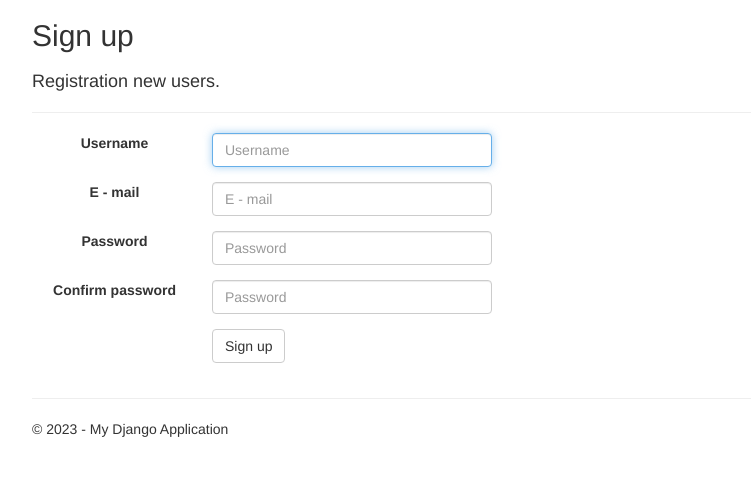
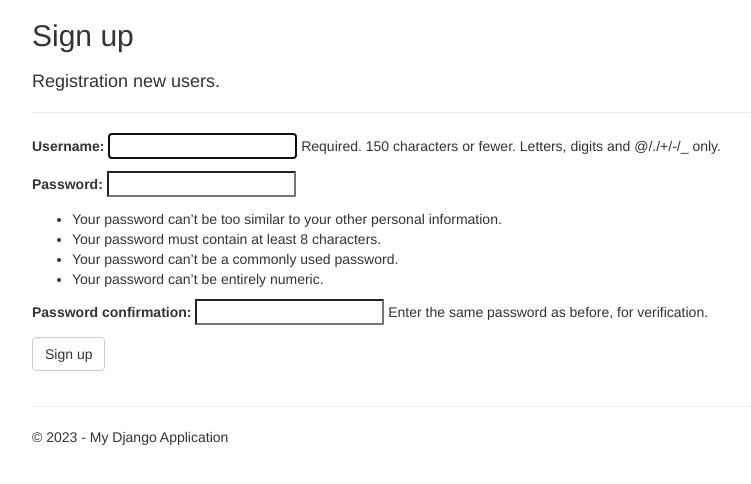
Before and after one commit to PythonDeveloper06/DjangoWeb, a Django app: page /signup/ in a window 1280 px wide. Shown: the part 51-535 px from the top of the page, without its empty margins (38-789 px from the left). Run offline with Django 3.2, Linux system fonts and the light colour scheme; parts of the project's set-up code (start-up, migrations or seed data) failed here and were passed over; some libraries are stand-ins or nearby versions.

```diff
--- a/app/forms.py
+++ b/app/forms.py
@@ -1,17 +1,25 @@
 """
 Definition of forms.
 """
+import random
 
 from django import forms
 from django.contrib.auth.forms import AuthenticationForm, UserCreationForm
 from django.utils.translation import gettext_lazy as _
 from django.urls import reverse_lazy
-from django.contrib.auth.models import User
-from django.core.exceptions import ValidationError
-from django.views import generic
+from django.views.generic import CreateView
 from .models import *
 
+
 NUMBERS = ('1', '2', '3', '4', '5', '6', '7', '8', '9', '0')
+
+
+def new_code():
+    rand_number = int(''.join(random.sample(NUMBERS, 4)))
+    while len(str(rand_number)) != 4:
+        rand_number = int(''.join(random.sample(NUMBERS, 4)))
+    return rand_number
+
 
 class BootstrapAuthenticationForm(AuthenticationForm):
     """Authentication form which uses boostrap CSS."""
@@ -25,62 +33,8 @@ class BootstrapAuthenticationForm(AuthenticationForm):
                                    'placeholder':'Password'}))
 
 
-
-
-
-
-class CustomForm(UserCreationForm):
-    username = forms.CharField(min_length=5, max_length=150,
-                               widget=forms.TextInput({
-                                   'class': 'form-control',
-                                   'placeholder': 'Username'}))
-    email = forms.EmailField(label='email',
-                             widget=forms.TextInput({
-                                   'class': 'form-control',
-                                   'placeholder': 'E - mail'}))
-    password1 = forms.CharField(label=_('Password'),
-                                widget=forms.PasswordInput({
-                                   'class': 'form-control',
-                                   'placeholder':'Password'}))
-    password2 = forms.CharField(label=_('Confirm password'),
-                                widget=forms.PasswordInput({
-                                   'class': 'form-control',
-                                   'placeholder':'Password'}))
-
-    def username_clean(self):
-        username = self.cleaned_data['username'].lower()
-        new = User.objects.filter(username=username)
-        if new.count():
-            raise ValidationError("User Already Exist")
-        return username
-
-    def email_clean(self):
-        email = self.cleaned_data['email'].lower()
-        new = User.objects.filter(email=email)
-        if new.count():
-            raise ValidationError("Email Already Exist")
-        return email
-
-    def clean_password2(self):
-        password1 = self.cleaned_data['password1']
-        password2 = self.cleaned_data['password2']
-
-        if password1 and password2 and password1 != password2:
-            raise ValidationError("Password don't match")
-        return password2
-
-    def save(self, commit = True):
-        user = User.objects.create_user(
-            self.cleaned_data['username'],
-            self.cleaned_data['email'],
-            self.cleaned_data['password1']
-        )
-        return user
-
-
-
-class SignUpView(generic.CreateView):
-    form_class = CustomForm
+class SignUpView(CreateView):
+    form_class = UserCreationForm
     success_url = reverse_lazy('login')
     template_name = 'app/signup.html'
 
@@ -88,11 +42,7 @@ class SignUpView(generic.CreateView):
 class AddDeviceModel(forms.ModelForm):
     def __init__(self, *args, **kwargs):
         super().__init__(*args, **kwargs)
-        rand_number = int(''.join(random.sample(NUMBERS, 4)))
-        while len(str(rand_number)) != 4:
-            rand_number = int(''.join(random.sample(NUMBERS, 4)))
-        self.fields['auth_key'].initial = rand_number
-
+        self.fields['auth_key'].initial = new_code()
 
 
     class Meta:
--- a/app/models.py
+++ b/app/models.py
@@ -1,9 +1,8 @@
 """
 Definition of models.
 """
-import random
-
 from django.db import models
+from django.urls import reverse_lazy
 from django_userforeignkey.models.fields import UserForeignKey
 
 
@@ -17,4 +16,4 @@ class DeviceModel(models.Model):
     objects = models.Manager()
 
     def get_absolute_url(self):
-        return "/devices"
+        return reverse_lazy('devices')
--- a/app/static/app/content/style.css
+++ b/app/static/app/content/style.css
@@ -56,7 +56,7 @@
 
 .a-default {
     color: #333333;
-    background-color: #ffffff;
+    background-color: #000000;
     border-color: #cccccc;
 }
 
@@ -86,6 +86,7 @@
 .a-default.active,
 .open .dropdown-toggle.a-default {
     background-image: none;
+
 }
 
 .block-line:active,
@@ -109,7 +110,7 @@ fieldset[disabled] .a-default:active,
 .a-default.disabled.active,
 .a-default[disabled].active,
 fieldset[disabled] .a-default.active {
-    background-color: #ffffff;
+    background-color: #000000;
     border-color: #cccccc;
 }
 
@@ -120,5 +121,4 @@ fieldset[disabled] .a-default.active {
 
 .a-center-code {
     margin-left: 85px;
-    margin-bottom: 20px;
 }
--- a/app/templates/app/delete_form.html
+++ b/app/templates/app/delete_form.html
@@ -9,6 +9,6 @@
 <form method="post">
     {% csrf_token %}
     <button type="submit" class="btn btn-default">Delete</button>
-    <a href="{% url 'devices' %}" class=" col-md-offset-2 btn btn-default">Return to page</a>
+    <a href="{% url 'your_device' data.id %}" class=" col-md-offset-2 btn btn-default">Return to page</a>
 </form>
 {% endblock %}
--- a/app/templates/app/signup.html
+++ b/app/templates/app/signup.html
@@ -9,32 +9,9 @@
             {% csrf_token %}
             <h4>Registration new users.</h4>
             <hr />
+            {{ form.as_p }}
             <div class="form-group">
-                <label class="col-md-3 lining">Username</label>
-                <div class="col-md-20">
-                    {{ form.username }}
-                </div>
-            </div>
-            <div class="form-group">
-                <label class="col-md-3 lining">E - mail</label>
-                <div class="col-md-20">
-                    {{ form.email }}
-                </div>
-            </div>
-            <div class="form-group">
-                <label class="col-md-3 lining">Password</label>
-                <div class="col-md-20">
-                    {{ form.password1 }}
-                </div>
-            </div>
-            <div class="form-group">
-                <label class="col-md-3 lining">Confirm password</label>
-                <div class="col-md-20">
-                    {{ form.password2 }}
-                </div>
-            </div>
-            <div class="form-group">
-                <div class="col-md-offset-3">
+                <div class="col-md-1">
                     <input type="hidden" name="next" value="/" />
                     <input type="submit" value="Sign up" class="btn btn-default" />
                 </div>
```
Also changed, not shown: app/templates/app/update_form.html (+9 -7 lines), app/views.py (+21 -3 lines), db.sqlite3, 1 other file.
